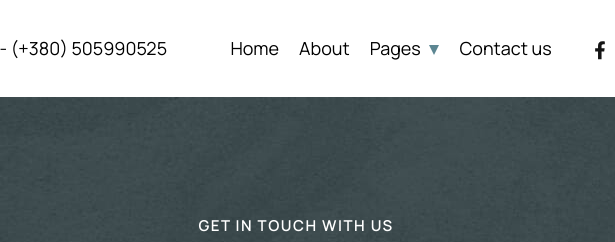
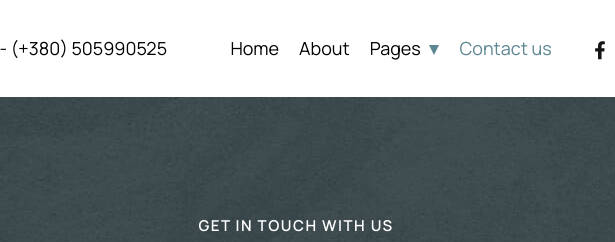
Before and after one commit to DimaDemianchuk/beauty-site, a plain HTML site: page contacts.html in a window 1280 px wide. Shown: the top 242 px of the page, 344-959 px from the left. Drawn offline with nearby package versions, Linux system fonts and the light colour scheme.

Commit message:
Update contacts.html
Signed-off-by: DimaDemianchuk <90695150+DimaDemianchuk@users.noreply.github.com>

```diff
--- a/contacts.html
+++ b/contacts.html
@@ -64,7 +64,7 @@
                             </ul>
                         </li>
                         <li>
-                            <a href="contacts.html" class="menu__link">Contact us</a>
+                            <a href="contacts.html" class="menu__link nav__link">Contact us</a>
                         </li>
                     </ul>
                 </nav>
```
